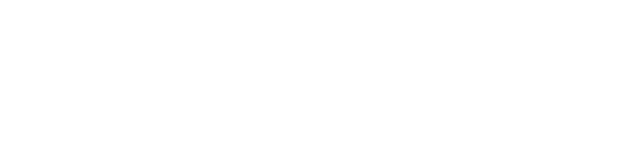
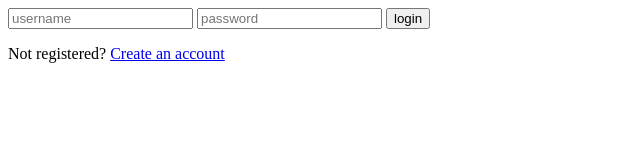
Before and after one commit to honeypot-project/client, a plain HTML site: page login.html in a window 1280 px wide. Shown: the whole page, without its empty margins (0-640 px from the left). Drawn offline with Linux system fonts and the light colour scheme.

Commit message:
working on login page

```diff
--- a/assets/js/api-communication-abstractor.js
+++ b/assets/js/api-communication-abstractor.js
@@ -6,8 +6,7 @@ function fetchFromServer(path, httpVerb, requestBody) {
     return fetch(`${_config.getAPIUrl()}${path}`, options)
         .then((response) => {
             if (!response.ok) {
-                console.error("api scuffed");
-                throw response;
+                console.error(response);
             }
             return response.json();
         })
--- a/assets/js/register.js
+++ b/assets/js/register.js
@@ -20,6 +20,9 @@ function register(e) {
     }
 
     fetchFromServer("/register", "POST", data).then(response => {
-        console.log(response);
+        if (response.ok) {
+            document.querySelector("#success").removeAttribute("hidden");
+            setTimeout(function () {window.location.href="login.html"}, 3000);
+        }
     });
 }
--- a/login.html
+++ b/login.html
@@ -5,6 +5,19 @@
     <title>Login</title>
 </head>
 <body>
-
+<div class="login-page">
+    <div class="form">
+        <form class="login-form">
+            <label>
+                <input type="text" placeholder="username"/>
+            </label>
+            <label>
+                <input type="password" placeholder="password"/>
+            </label>
+            <button>login</button>
+            <p class="message">Not registered? <a href="register.html">Create an account</a></p>
+        </form>
+    </div>
+</div>
 </body>
 </html>
```
Also changed, not shown: register.html (+3 -0 lines).
